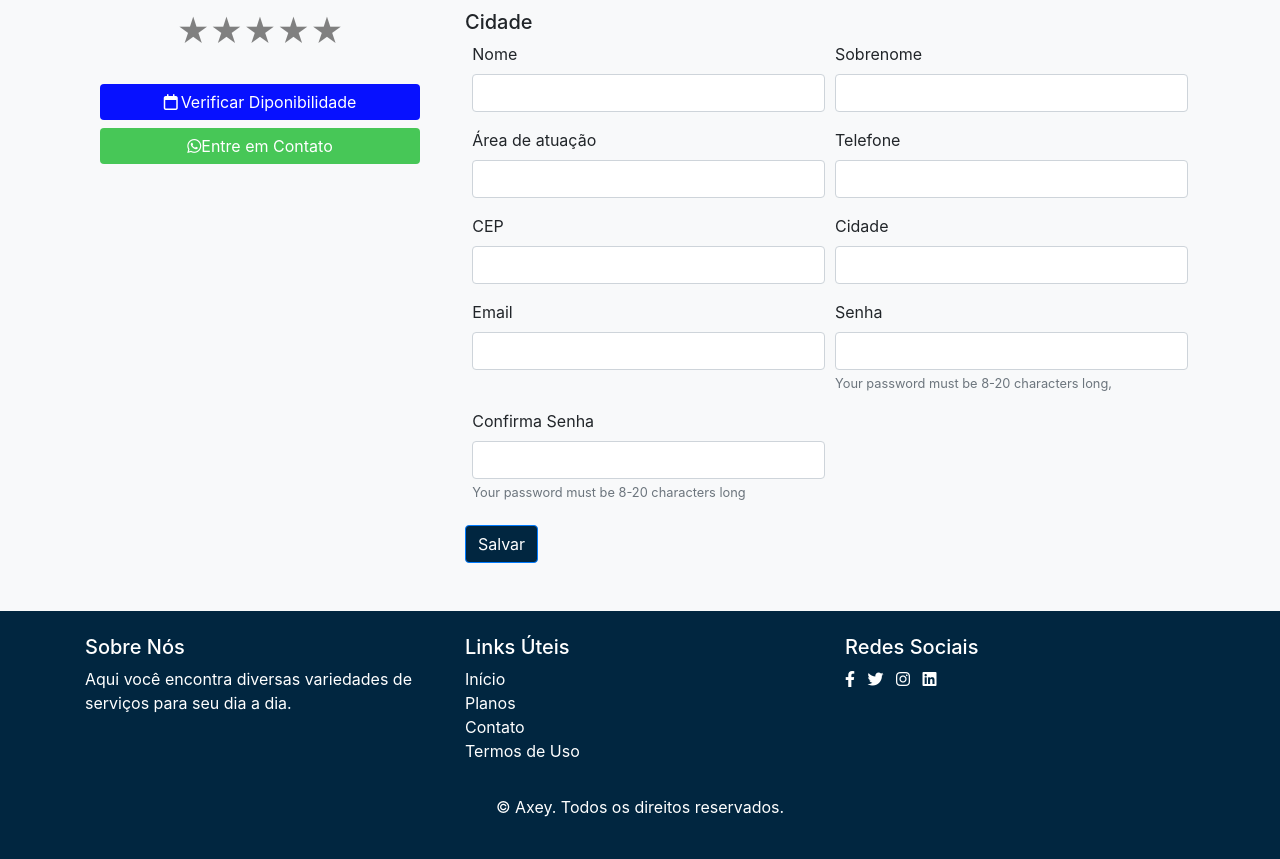
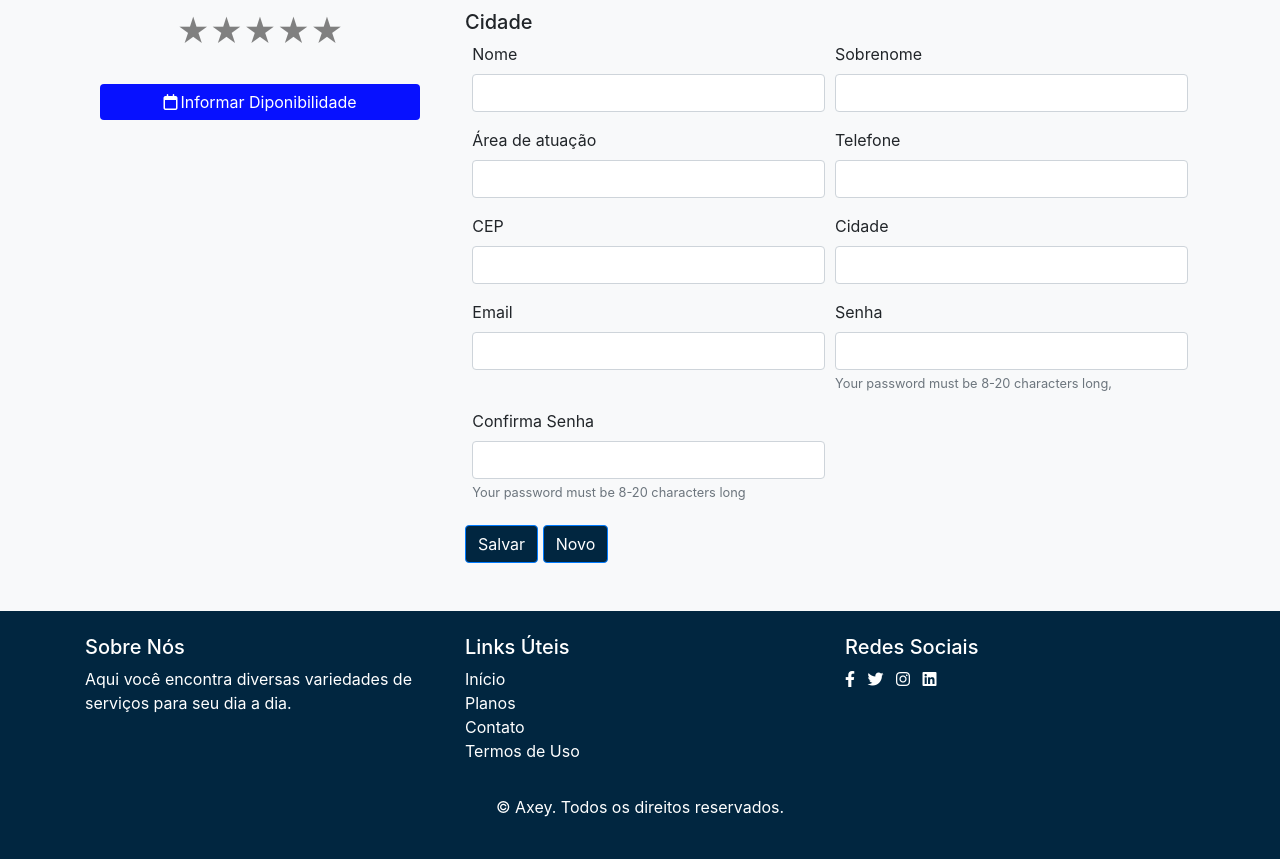
Before and after one commit to luis-pelozo/projAxeySenai, a PHP site: page /paginas/prestador/TelaInfoPrestador.php in a window 1280 px wide. Shown: the part 114-973 px from the top of the page. Run offline with PHP 8.4, Linux system fonts and the light colour scheme; some libraries are stand-ins or nearby versions.

Commit message:
criando relação entre as telas

```diff
--- a/paginas/cliente/telaAnuncio.php
+++ b/paginas/cliente/telaAnuncio.php
@@ -53,7 +53,7 @@
                     <p>illum quae eligendi unde ipsa reiciendis dolor assumenda voluptates recusandae animi nesciunt earum laboriosam.</p>
                 </div>
                 <div class="buttom-gourp d-flex flex-column container">
-                    <a type="submit" class="btn btn-success"><span></span>Entre em contato</a>
+                    <a href="../prestador/TelaPerfilPrestador.php" type="submit" class="btn btn-success"><span></span>Entre em contato</a>
                     <div class="group-buttom d-flex flex-column py-2">
                         <a type="submit" class="btn btn-primary">Verificar disponibilidade</a>
                     </div>
--- a/paginas/prestador/TelaInfoPrestador.php
+++ b/paginas/prestador/TelaInfoPrestador.php
@@ -259,13 +259,13 @@
                 <div class="col-sm-12" style="align-items: center">
                     <!-- <button type="button" id="btnCalendario">Success</button> -->
                     <button type="button" class="btn btn-primary" data-toggle="modal" data-target="#calendarModal" style="background-color: #0711FF; border: none; width: 100%;">
-                        <i class="fa-regular fa-calendar" style="color: #ffffff; margin-right: 1%;"></i>Verificar Diponibilidade </button>
+                        <i class="fa-regular fa-calendar" style="color: #ffffff; margin-right: 1%;"></i>Informar Diponibilidade </button>
                 </div>
                 <!-- Final Botão agenda -->
                 <!-- Botão Whats -->
-                <div class="col-sm-12">
-                    <button type="button" class="btn btn-success mt-2" id="whatsappButton" style="background-color: #47C757; border: none; width: 100%"><i class="fa-brands fa-whatsapp" style="color: #ffffff;"></i>Entre em Contato</button>
-                </div>
+                <!-- <div class="col-sm-12">
+                    <button type="button" class="btn btn-success mt-2" id="whatsappButton" style="background-color: #47C757; border: none; width: 100%"><i class="fa-brands fa-whatsapp" style="color: #ffffff;"></i Contato</button>
+                </div> -->
                 <!-- Final Botão Whats -->
                 <!-- Final Botões -->
             </div>
@@ -323,7 +323,9 @@
 
                         </div>
                 </div>
-                <button type="submit" class="btn btn-primary" style="background-color: #012640; color:white ">Salvar</button>
+                <button  type="submit" class="btn btn-primary" style="background-color: #012640; color:white ">Salvar</button>
+
+                <button id="btnCadastroProduto" type="button" class="btn btn-primary" style="background-color: #012640; color:white">Novo</button>
                 </form>
 
             </div>
@@ -389,6 +391,14 @@
     <script src="https://cdnjs.cloudflare.com/ajax/libs/jquery.mask/1.14.16/jquery.mask.min.js"></script>
     <script src="../projAxeySenai/assets/js/modal_calendario.js"></script>
     <script src="../projAxeySenai/assets/js/whats_link.js"></script>
+
+    <script>
+    // Adiciona um evento de clique ao botão
+    document.getElementById("btnCadastroProduto").addEventListener("click", function() {
+      // Redireciona para telaCadastroProduto.php
+      window.location.href = "telaCadastroProduto.php";
+    });
+  </script>
 </body>
 
 </html>
--- a/paginas/prestador/TelaPerfilPrestador.php
+++ b/paginas/prestador/TelaPerfilPrestador.php
@@ -246,7 +246,7 @@
                         <label for="star3" title="3 estrelas">★</label>
                         <input type="radio" id="star2" name="rate" value="2" />
                         <label for="star2" title="2 estrelas">★</label>
-                        <input type="radio" id="star1" name="rate" value="1" />
+                        <input onclick="window.location.href='../cliente/telaAvaliacao.php'" type="radio" id="star1" name="rate" value="1" />
                         <label for="star1" title="1 estrela">★</label>
                     </div>
                 </div>
@@ -271,7 +271,7 @@
             <div class="col-sm-4 mt-2">
                 <!-- Nome Prestador -->
                 <div class="col-sm-12 mt-2" style="padding-left: 0;">
-                    <h3 class="text-left mt-12">Nome Prestador<img width="10%" height="10%" src="https://img.icons8.com/color/48/verified-badge.png" alt="verified-badge" /></h3>
+                    <h3 onclick="window.location.href='TelaInfoPrestador.php'" class="text-left mt-12">Nome Prestador<img width="10%" height="10%" src="https://img.icons8.com/color/48/verified-badge.png" alt="verified-badge" /></h3>
                 </div>
                 <!-- Final Nome Prestador -->
                 <!-- Cidade / Area de Atuação -->
@@ -307,7 +307,7 @@
                         <h3 class="text-center mt-6" style="background-color:#1B3C54 ; color:white">84 Serviços Prestados</h3>
                     </div>
                     <div class="col-sm-12">
-                        <h6 class="text-center mt-6">74 Voltariam a contratar seus servilos</h6>
+                        <h6 class="text-center mt-6">74 Voltariam a contratar seus serviços</h6>
                     </div>
                     <div class="col-sm-12">
                         <h3 class="text-center mt-12">Avaliações</h3>
```
Also changed, not shown: paginas/geral/planos.php (+4 -4 lines).
